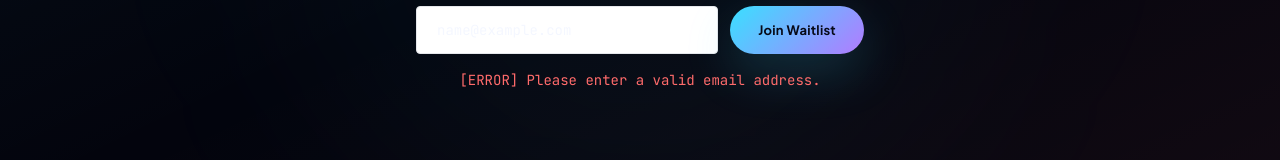
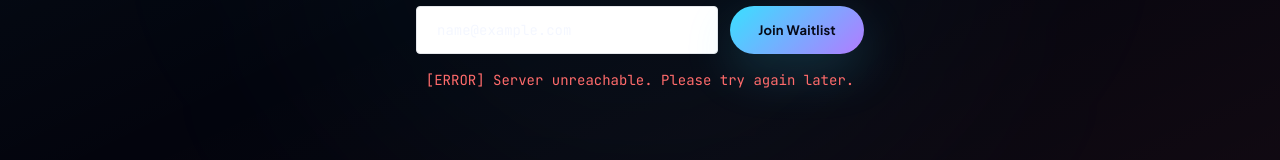
Before and after one commit to ALAD-X-AFRID/Afrid_frontend, a Next.js app: page / in a window 1280 px wide. Both pictures are taken after typing "name@example.com" into the empty fields and a click on the button "Join Waitlist". Shown: the part 7156-7316 px from the top of the page. Built offline with nearby package versions, Linux system fonts and the light colour scheme; no server answers.

Commit message:
fix: distinguish waitlist invalid email vs API failure error messages

```diff
--- a/app/page.tsx
+++ b/app/page.tsx
@@ -48,7 +48,7 @@ function RevealMask({ children, className = "" }: { children: React.ReactNode; c
 
 export default function Home() {
   const [email, setEmail] = useState("");
-  const [status, setStatus] = useState<"" | "success" | "error">("");
+  const [status, setStatus] = useState<"" | "success" | "error" | "api-error">("");
   const [loading, setLoading] = useState(false);
 
   const handleWaitlist = async (e: React.FormEvent) => {
@@ -56,7 +56,7 @@ export default function Home() {
     if (!email || !/\S+@\S+\.\S+/.test(email)) { setStatus("error"); return; }
     setLoading(true);
     try { await joinWaitlist(email); setStatus("success"); setEmail(""); }
-    catch { setStatus("error"); }
+    catch { setStatus("api-error"); }
     finally { setLoading(false); }
   };
 
@@ -355,6 +355,7 @@ export default function Home() {
 
               {status === "success" && <motion.p initial={{ opacity: 0, y: 10 }} animate={{ opacity: 1, y: 0 }} className="mt-4 text-sm text-[#39e0ff] font-mono">[SUCCESS] You&apos;ve been added to the waitlist.</motion.p>}
               {status === "error" && <motion.p initial={{ opacity: 0, y: 10 }} animate={{ opacity: 1, y: 0 }} className="mt-4 text-sm text-[#ff6b6b] font-mono">[ERROR] Please enter a valid email address.</motion.p>}
+              {status === "api-error" && <motion.p initial={{ opacity: 0, y: 10 }} animate={{ opacity: 1, y: 0 }} className="mt-4 text-sm text-[#ff6b6b] font-mono">[ERROR] Server unreachable. Please try again later.</motion.p>}
             </motion.div>
           </div>
         </section>
```
